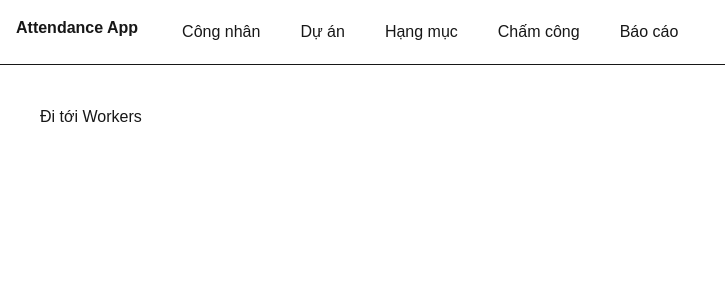
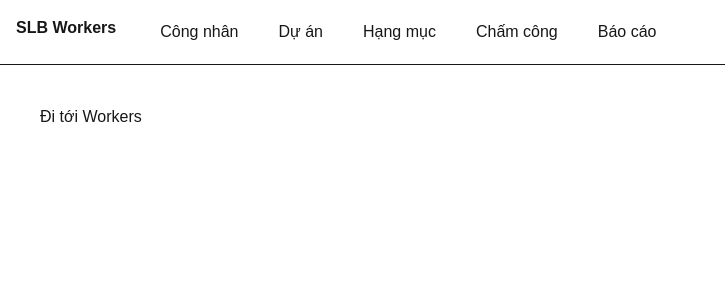
Before and after one commit to JohnathanWickCR/attendance-app, a Next.js app: page / in a window 1280 px wide. Shown: the top 300 px of the page, without its empty margins (0-725 px from the left). Built offline with nearby package versions, Linux system fonts and the light colour scheme.

Commit message:
edit titletitle

```diff
--- a/components/main-nav.tsx
+++ b/components/main-nav.tsx
@@ -13,7 +13,7 @@ export default function MainNav() {
     <nav className="border-b bg-white">
       <div className="mx-auto flex max-w-7xl gap-4 p-4">
         <Link href="/" className="mr-4 font-bold">
-          Attendance App
+          SLB Workers
         </Link>
 
         {links.map((link) => (
```
